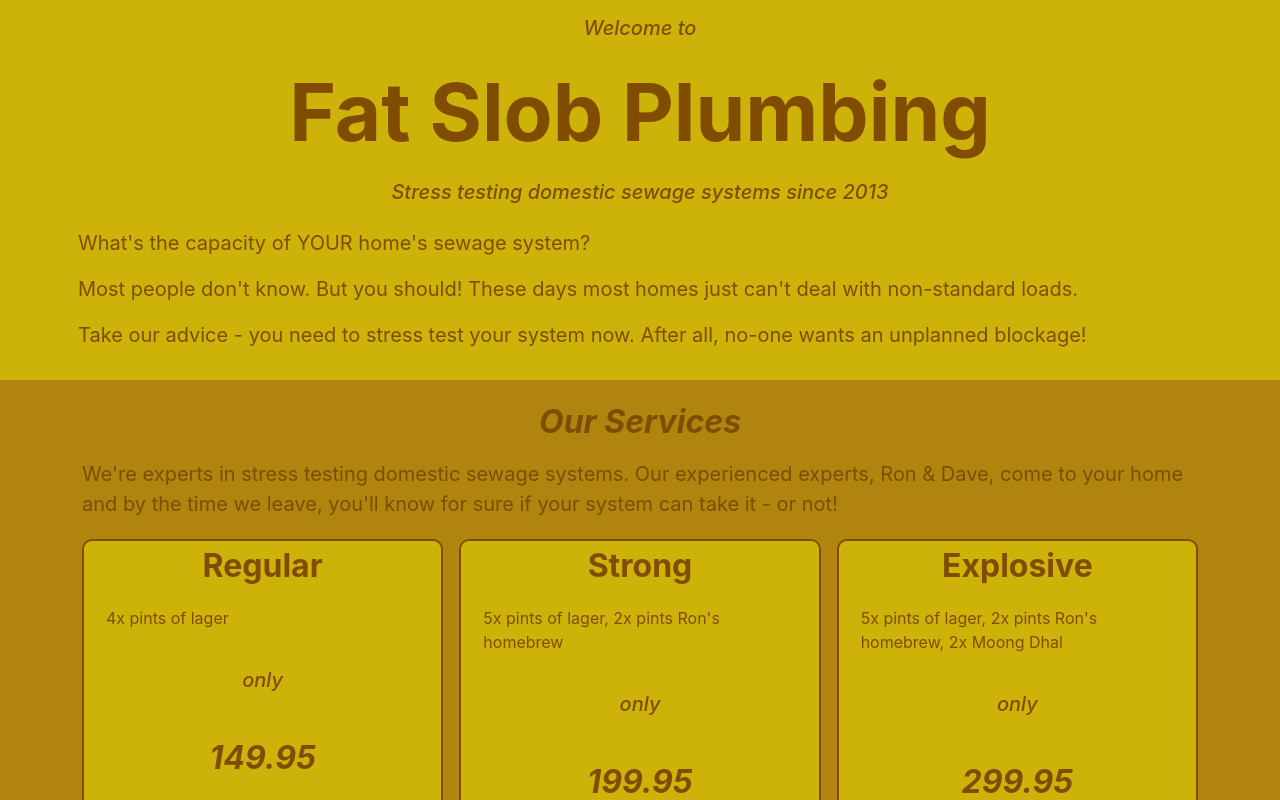
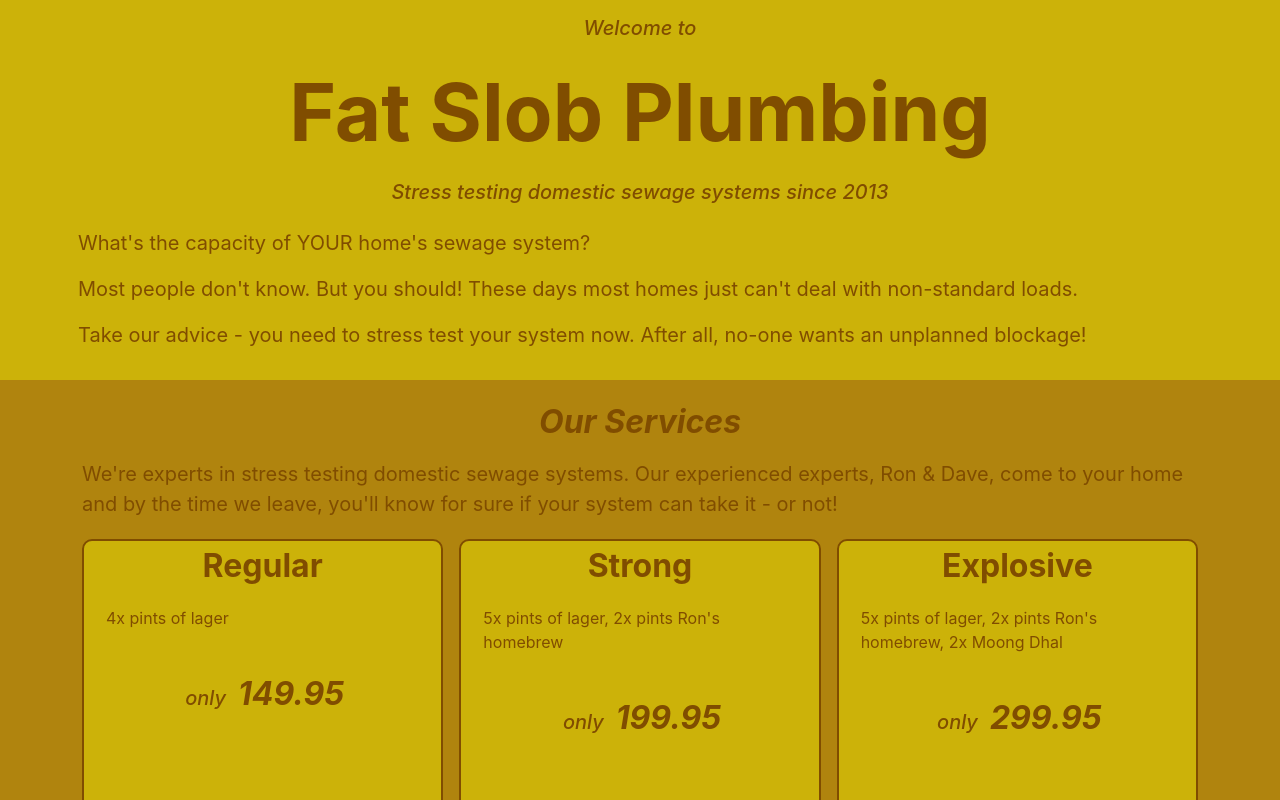
Before and after one commit to headexpanded/fat_slob_plumbing, a Next.js app: page / in a window 1280 px wide. Shown: the top 800 px of the page. Built offline with nearby package versions, Linux system fonts and the light colour scheme.

Commit message:
services prices

```diff
--- a/components/fspcards/ServicesCard.tsx
+++ b/components/fspcards/ServicesCard.tsx
@@ -20,10 +20,11 @@ export const ServicesCard =({title, content, price}:ServicesCardProps) =>{
                 </div>
             </div>
         <div className="container d-flex flex-row align-items-center justify-content-center">
-            <div className="row align-items-center justify-content-center">
-                <div className="col">
+            <div className="row align-items-baseline justify-content-center">
+                <div className="col pe-0">
                     <Typography.SubHeader content ="only"/>
-
+                </div>
+                <div className="col ps-0">
                     <Typography.SectionTitle content = {price}/>
                 </div>
             </div>
```
